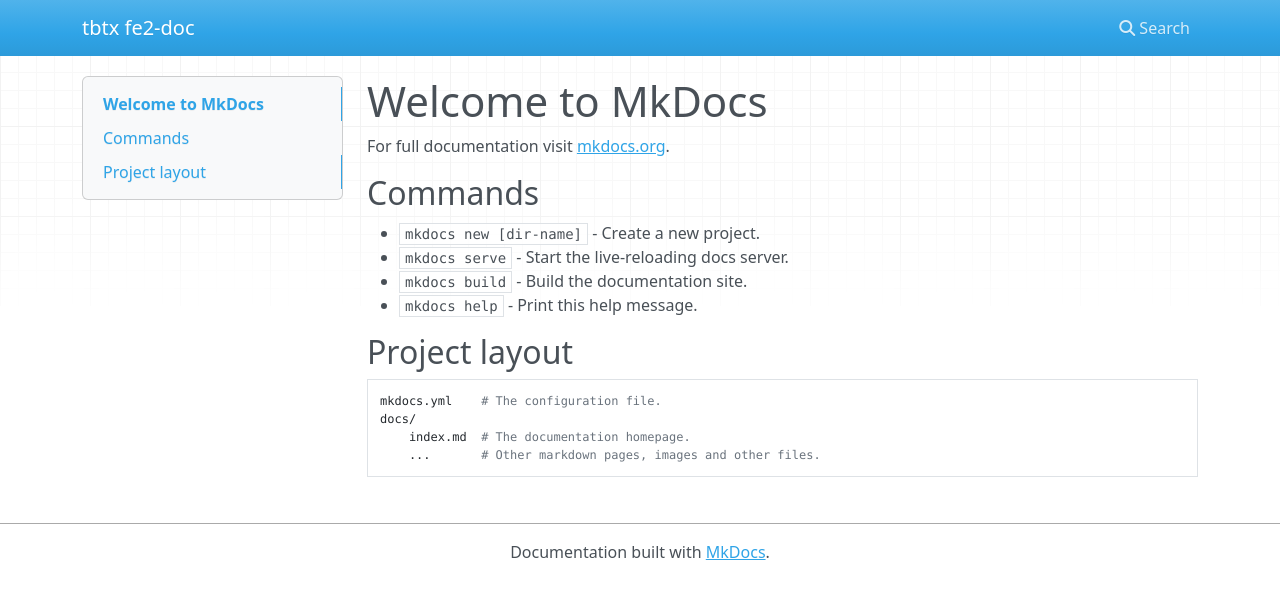
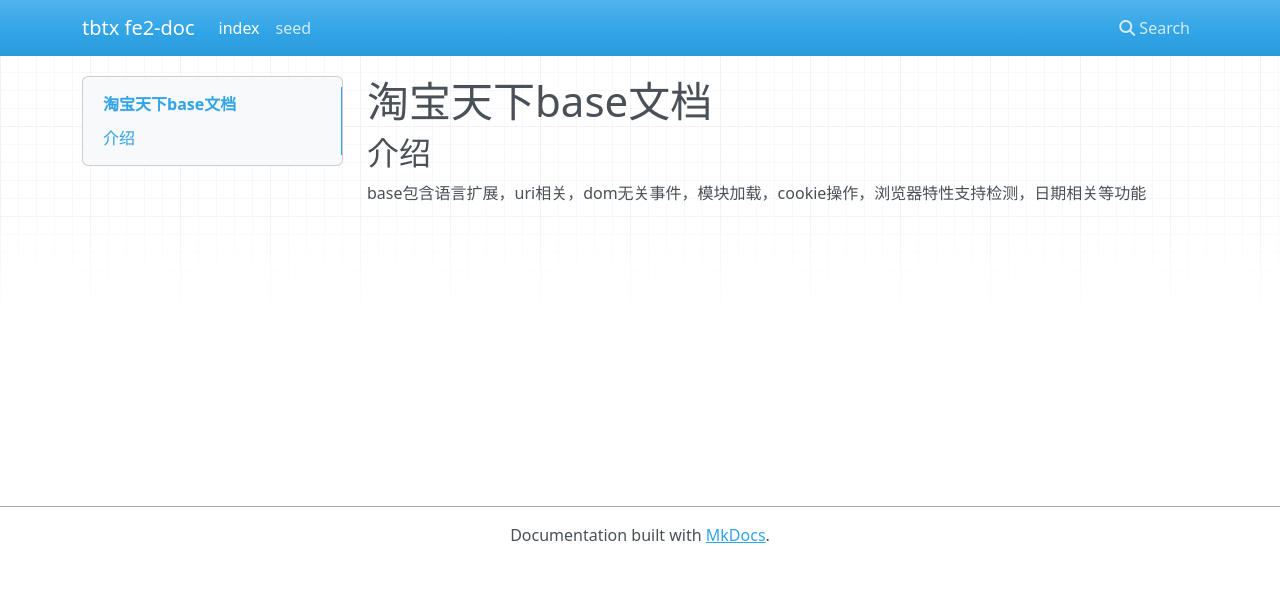
Before and after one commit to tbtx/f2e-doc, an MkDocs documentation site: the page built from docs/index.md, in a window 1280 px wide. Shown: the top 599 px of the page. Built offline with MkDocs 1.6.1, drawn with Linux system fonts in a browser that asks for light colours; nearby versions of some CDN libraries; old or Windows-style settings are respelled for this version of MkDocs.

Commit message:
remove site/

```diff
--- a/docs/index.md
+++ b/docs/index.md
@@ -1,17 +1,5 @@
-# Welcome to MkDocs
+# 淘宝天下base文档
 
-For full documentation visit [mkdocs.org](http://mkdocs.org).
+## 介绍
 
-## Commands
-
-* `mkdocs new [dir-name]` - Create a new project.
-* `mkdocs serve` - Start the live-reloading docs server.
-* `mkdocs build` - Build the documentation site.
-* `mkdocs help` - Print this help message.
-
-## Project layout
-
-    mkdocs.yml    # The configuration file.
-    docs/
-        index.md  # The documentation homepage.
-        ...       # Other markdown pages, images and other files.
+base包含语言扩展，uri相关，dom无关事件，模块加载，cookie操作，浏览器特性支持检测，日期相关等功能
--- a/mkdocs.yml
+++ b/mkdocs.yml
@@ -1 +1,4 @@
 site_name: tbtx fe2-doc
+pages:
+- [index.md, index]
+- [seed.md, seed]
```
Also changed, not shown: site/404.html, site/index.html.
